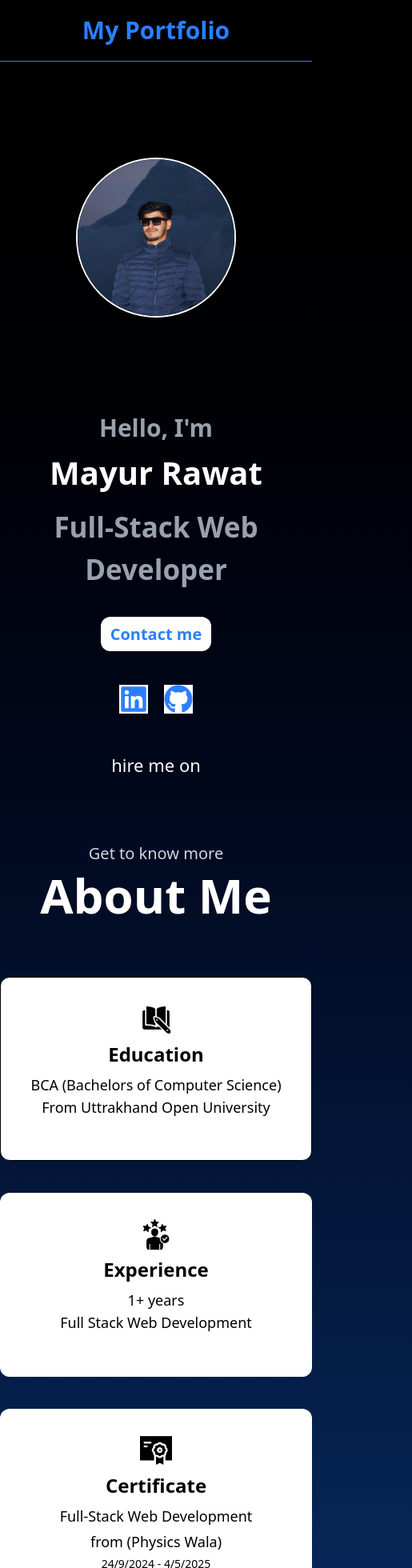
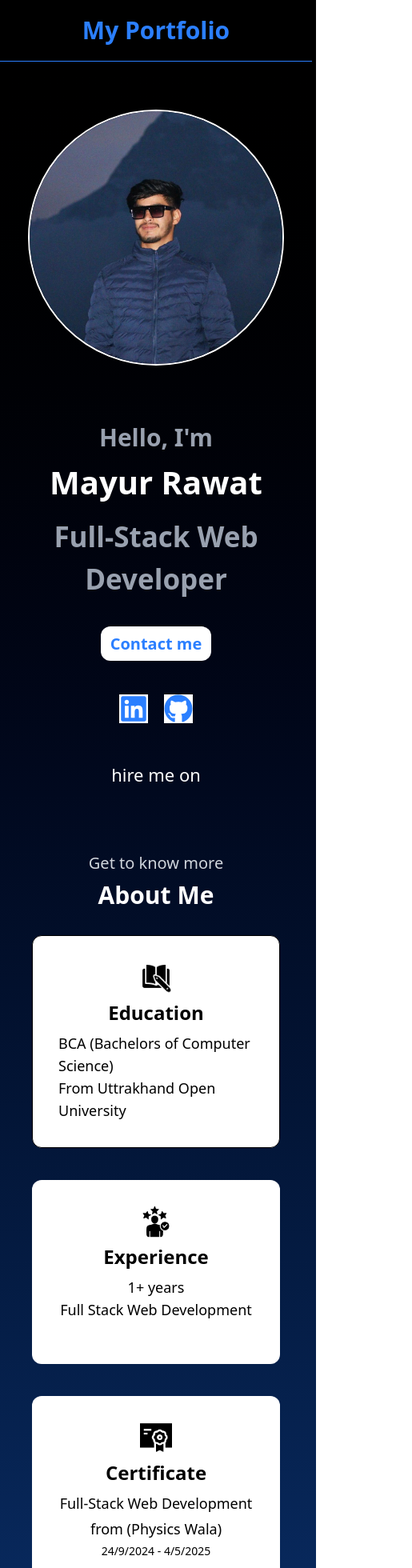
Before and after one commit to fozirawat6869/Portfolio-Website, a React (Vite) app in the folder frontend/: page / in a window 390 px wide. Shown: the top 1960 px of the page at 80% size, 515 px wide, since content can reach past the window. Built offline with nearby package versions, Linux system fonts and the light colour scheme.

Commit message:
bug fixes

```diff
--- a/frontend/src/components/About.jsx
+++ b/frontend/src/components/About.jsx
@@ -8,11 +8,11 @@ function About() {
     <>
      <div id="about" className='  text-white mt-5 pt-5'>
         <p className='text-gray-300 text-xl text-center'>Get to know more</p>
-        <h1 className='pt-2 text-white text-6xl font-bold text-center'>About Me</h1>
+        <h1 className='pt-2 text-white text-3xl lg:text-6xl font-bold text-center'>About Me</h1>
 
-        <div className='mt-18 flex gap-10 justify-center items-center flex-wrap '>
+        <div className='lg:mt-18 mt-8 flex gap-10 justify-center items-center flex-wrap px-10 '>
 
-            <div className='w-[400px]  h-[230px] bg-white text-black flex flex-col  items-center rounded-xl p-8 border-black border-1'>
+            <div className=' lg-h-[150px]  lg-w-[300px]  lg:w-[400px]  lg:h-[230px] bg-white text-black flex flex-col  items-center rounded-xl p-8 border-black border-1'>
               <img src={education} alt="" className='block w-[40px] ' />
               <h1 className='text-2xl font-bold mt-2 '>Education</h1>
               <h1 className='text-lg mt-2'>BCA (Bachelors of Computer Science)</h1>
--- a/frontend/src/components/Home.jsx
+++ b/frontend/src/components/Home.jsx
@@ -7,8 +7,8 @@ import { FaGithub } from "react-icons/fa6";
 function Home() {
   return (
     <>
-     <div id="home" className='flex justify-center items-center gap-20 pt-30 flex-wrap '>
-        <div className='  w-50 h-50 lg:w-120 lg:h-120  rounded-full overflow-hidden  border-2 border-white hover:border-blue-500 hover:scale-105 transition-all duration-300'>
+     <div id="home" className='flex justify-center items-center gap-8 lg:gap-20 lg:pt-30 pt-15 flex-wrap '>
+        <div className='  w-80 h-80 lg:w-120 lg:h-120  rounded-full overflow-hidden  border-2 border-white hover:border-blue-500 hover:scale-105 transition-all duration-300'>
             <img src={img} alt="" className='h-full w-full object-cover   ' />
         </div>
         <div className=' flex flex-col flex-wrap  gap-2  py-10'>
--- a/frontend/src/components/Project.jsx
+++ b/frontend/src/components/Project.jsx
@@ -5,11 +5,11 @@ import libraryImg from '../images/libraryImg.png'
 function Project() {
   return (
     <>
-     <div id="project" className='flex flex-col items-center pb-30 pt-5   '>
-       <h1 className='text-white text-6xl font-bold pb-20'>My Projects</h1>
-        <div className='flex flex-wrap gap-x-15 gap-y-25 justify-center px-30'>
+     <div id="project" className='flex flex-col items-center pb-30 pt-5 px-10  '>
+       <h1 className='text-white text-3xl lg:text-6xl font-bold pb-20'>My Projects</h1>
+        <div className='flex flex-wrap gap-x-15 gap-y-25 justify-center  lg:px-30'>
            {/*    project one   */}
-            <div className='flex flex-col justify-between w-100 h-150 p-5 bg-white  border-white border-1 rounded-xl'>
+            <div className='flex flex-col justify-between  w-100 h-150 p-5 bg-white  border-white border-1 rounded-xl'>
               <div>
                  <img src={portfolioImg} alt="" className='w-full h-45 rounded-xl border-white border-1 hover:scale-105 transition-all duration-300'  />
                  <h1 className='text-center text-xl pt-5 pb-2 font-bold text-blue-500'>My-Portfolio-Website</h1>
--- a/frontend/src/components/Skills.jsx
+++ b/frontend/src/components/Skills.jsx
@@ -15,9 +15,9 @@ import { IoLogoVercel } from "react-icons/io5";
 function Skills() {
   return (
    <>
-     <div id="skills" className='pt-20 flex flex-col items-center pb-50  flex-wrap'>
+     <div id="skills" className='lg:pt-20 pt-8 flex flex-col items-center lg:pb-50 pb-25  flex-wrap'>
        <p className='text-gray-300 text-xl text-center'>Explore my</p>
-        <h1 className='pt-2 text-white text-6xl font-bold text-center pb-25'>Skills</h1>
+        <h1 className='pt-2 text-white text-3xl lg:text-6xl font-bold text-center lg:pb-25 pb-15'>Skills</h1>
          <div className='flex gap-10 flex-wrap justify-center'>
            <div className='z-0 flex flex-col  gap-3 bg-white border-1  h-90 p-12 border-white  rounded-[30px] w-60 hover:scale-110 transition-all duration-300'>
               <div className='text-center font-bold text-[19px] pb-5 '>Frontend</div>
```
